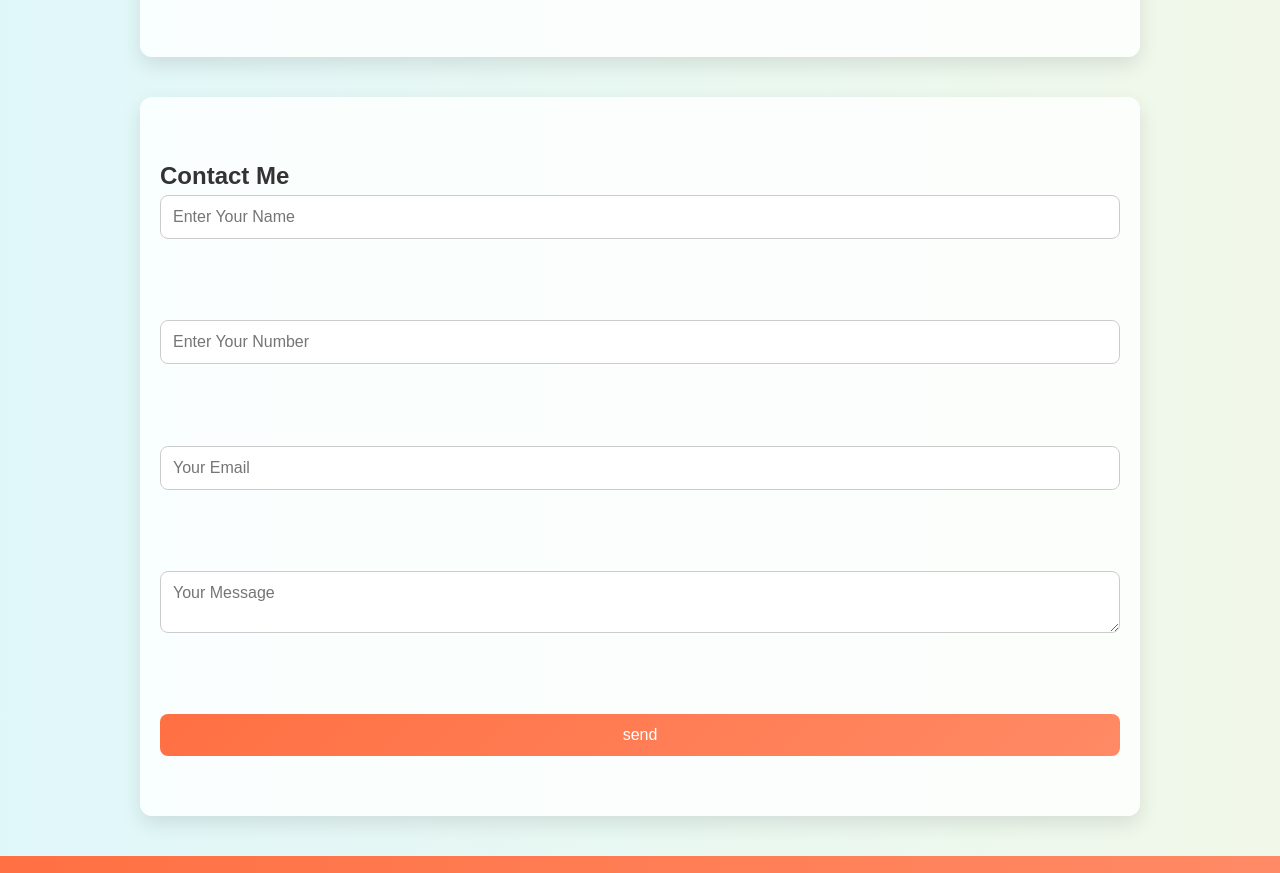
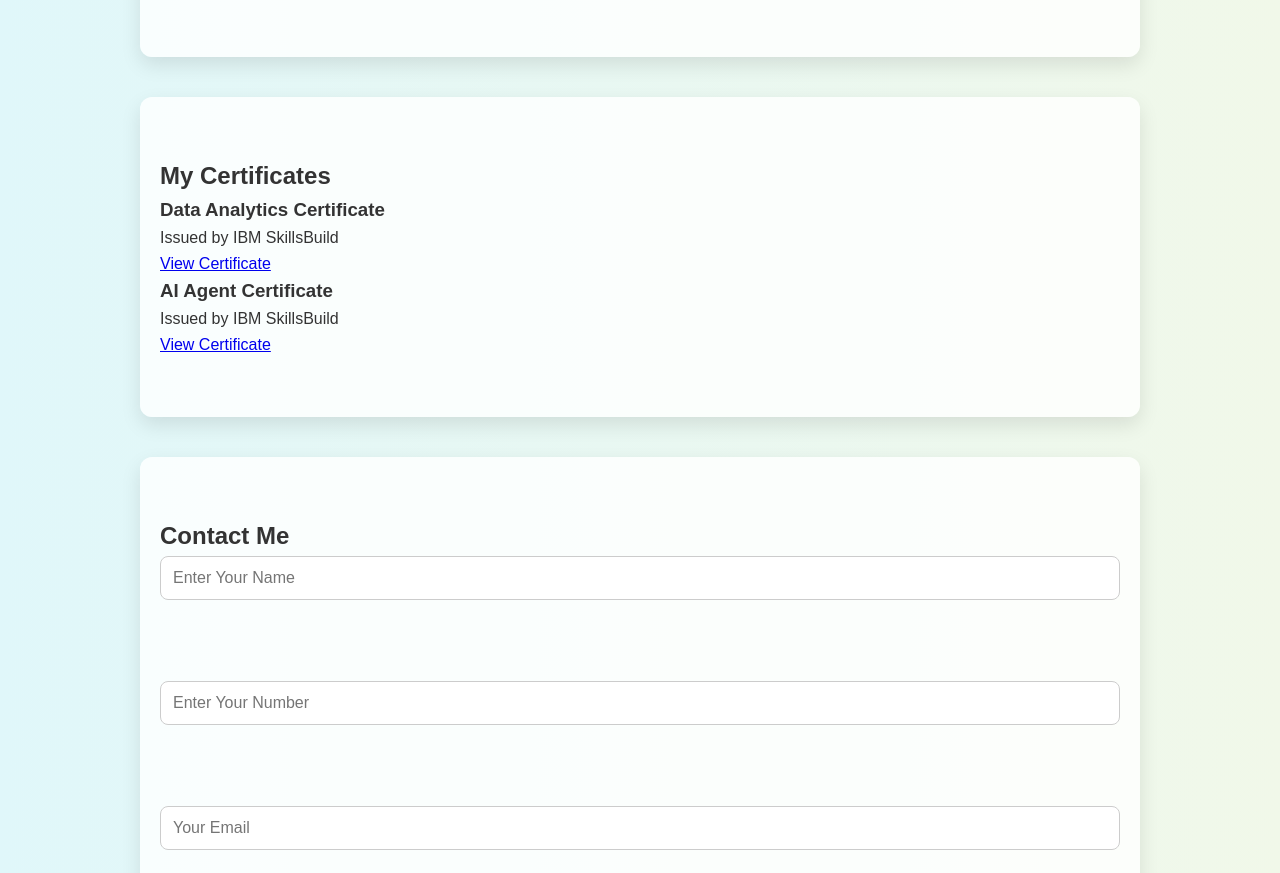
Before and after one commit to sharmasandhya12/portfolio-2, a plain HTML site: page index.html in a window 1280 px wide. Shown: the part 2587-3460 px from the top of the page. Drawn offline with Linux system fonts and the light colour scheme; grey boxes are pictures that could not be loaded.

Commit message:
Update index.html

```diff
--- a/index.html
+++ b/index.html
@@ -65,7 +65,7 @@
             <img src="zomato.png" alt="Zomato Website Screenshot">
             <h3>Zomato Website Clone</h3>
             <p>This is a Zomato homepage clone created using HTML and CSS.</p>
-            <a href="https://github.com/yourusername/zomato-project" target="_blank">
+            <a href="https://github.com/sharmasandhya12/zomatobysandhya" target="_blank">
                 View Code
             </a>
         </div>
@@ -75,13 +75,38 @@
             <img src="portfolio.png" alt="Portfolio Website Screenshot">
             <h3>Personal Portfolio Website</h3>
             <p>This is my personal portfolio website built using HTML and CSS.</p>
-            <a href="https://github.com/yourusername/portfolio-project" target="_blank">
+            <a href="https://github.com/sharmasandhya12/portfolio-2" target="_blank">
                 View Code
+            </a>
+        </div>
+    </div>
+</section>
+
+    <section id="certificates">
+    <h2>My Certificates</h2>
+
+    <div class="certificate-container">
+
+        <div class="certificate-card">
+            <h3>Data Analytics Certificate</h3>
+            <p>Issued by IBM SkillsBuild</p>
+            <a href="YOUR_CERTIFICATE_LINK" target="_blank">
+                View Certificate
+            </a>
+        </div>
+
+        <div class="certificate-card">
+            <h3>AI Agent Certificate</h3>
+            <p>Issued by IBM SkillsBuild</p>
+            <a href="YOUR_CERTIFICATE_LINK" target="_blank">
+                View Certificate
             </a>
         </div>
 
     </div>
 </section>
+
+
 
         <!-- Contact Section -->
          <section id="contact">
```
